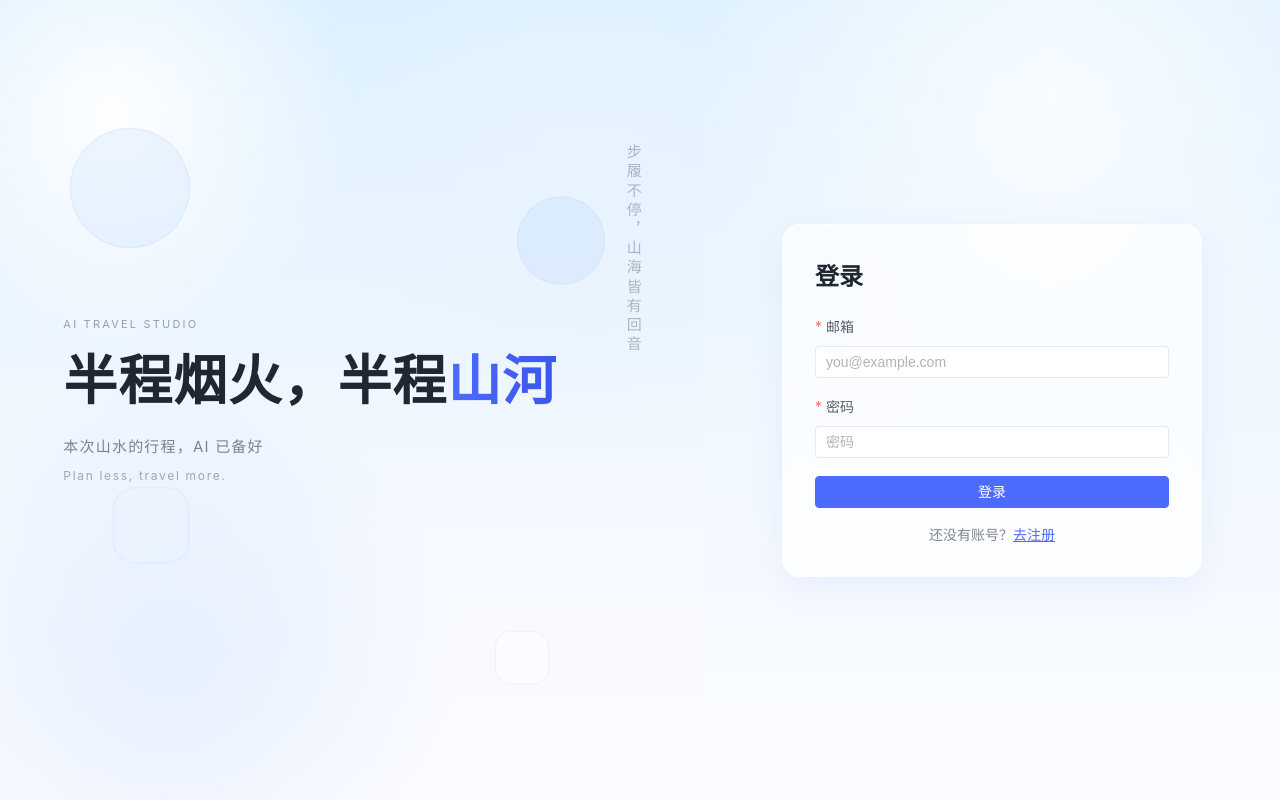
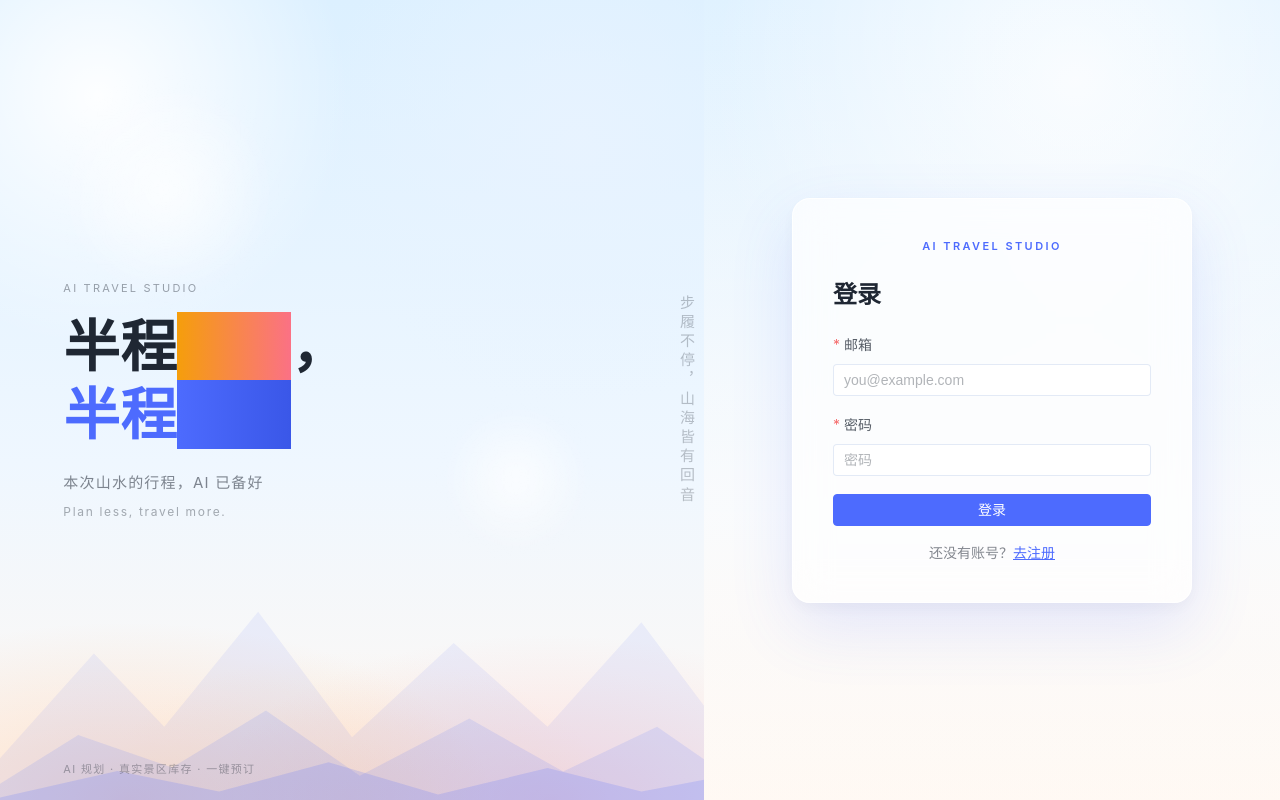
Before and after one commit to hsjs-z/AITravel-Plan, a Vue app in the folder frontend/: page /login in a window 1280 px wide. Built offline with nearby package versions, Linux system fonts and the light colour scheme.

Commit message:
style(auth): add warm horizon and layered mountains

```diff
--- a/frontend/src/components/auth/AuthLayout.vue
+++ b/frontend/src/components/auth/AuthLayout.vue
@@ -1,24 +1,38 @@
 <template>
   <main class="auth-shell">
     <section class="auth-brand" aria-hidden="true">
-      <span class="brand-shape shape-1" />
-      <span class="brand-shape shape-2" />
-      <span class="brand-shape shape-3" />
-      <span class="brand-shape shape-4" />
+      <div class="brand-mountains">
+        <svg class="mountain mountain-back" viewBox="0 0 900 260" preserveAspectRatio="none">
+          <path d="M0 220 L120 120 L210 190 L330 80 L450 200 L580 110 L700 190 L820 90 L900 170 V260 H0 Z" />
+        </svg>
+        <svg class="mountain mountain-middle" viewBox="0 0 900 260" preserveAspectRatio="none">
+          <path d="M0 240 L100 180 L220 220 L340 150 L460 230 L600 160 L720 225 L840 170 L900 210 V260 H0 Z" />
+        </svg>
+        <svg class="mountain mountain-front" viewBox="0 0 900 260" preserveAspectRatio="none">
+          <path d="M0 255 L150 210 L280 245 L420 195 L560 250 L700 205 L820 245 L900 225 V260 H0 Z" />
+        </svg>
+      </div>
+
+      <span class="brand-orb orb-a" />
+      <span class="brand-orb orb-b" />
 
       <div class="brand-content">
         <p class="brand-eyebrow">AI TRAVEL STUDIO</p>
         <h1 class="brand-title">
-          半程烟火，半程<span class="brand-gradient">山河</span>
+          <span class="brand-title-line">半程<span class="text-warm">烟火</span>，</span>
+          <span class="brand-title-line is-blue">半程<span class="text-cool">山河</span></span>
         </h1>
         <p class="brand-subtitle">本次山水的行程，AI 已备好</p>
         <p class="brand-english">Plan less, travel more.</p>
       </div>
+
       <p class="brand-poem">步履不停，山海皆有回音</p>
+      <p class="brand-footnote">AI 规划 · 真实景区库存 · 一键预订</p>
     </section>
 
     <section class="auth-form-area">
       <div class="auth-card">
+        <p class="auth-product">AI TRAVEL STUDIO</p>
         <slot />
       </div>
     </section>
@@ -27,13 +41,15 @@
 
 <style scoped>
 .auth-shell {
+  position: relative;
+  z-index: 1;
   display: grid;
   grid-template-columns: 55fr 45fr;
   min-height: 100vh;
   overflow: hidden;
   background:
-    radial-gradient(circle at 82% 12%, rgba(255, 255, 255, 0.72), transparent 28%),
-    linear-gradient(180deg, #dcf0ff, #fafbff);
+    radial-gradient(circle at 84% 10%, rgba(255, 255, 255, 0.8), transparent 28%),
+    linear-gradient(180deg, #dcf0ff, #f7fbff 64%, #fff8f2);
 }
 
 .auth-brand {
@@ -41,18 +57,88 @@
   display: flex;
   align-items: center;
   overflow: hidden;
-  padding: 8vh 10% 8vh 9%;
+  padding: 8vh 11% 8vh 9%;
   background:
-    radial-gradient(circle at 16% 14%, rgba(255, 255, 255, 0.92), transparent 27%),
-    radial-gradient(circle at 84% 22%, rgba(232, 243, 255, 0.85), transparent 30%),
-    radial-gradient(circle at 24% 82%, rgba(191, 217, 255, 0.32), transparent 34%),
-    linear-gradient(180deg, #dcf0ff, #f6f9ff 68%, #fafbff);
+    radial-gradient(circle at 14% 12%, rgba(255, 255, 255, 0.94), transparent 27%),
+    radial-gradient(circle at 82% 18%, rgba(232, 243, 255, 0.9), transparent 30%),
+    linear-gradient(180deg, #dcf0ff 0%, #eff7ff 58%, #fff8f2 100%);
+}
+
+.auth-brand::before {
+  content: "";
+  position: absolute;
+  inset: auto 0 0;
+  height: 38%;
+  pointer-events: none;
+  background:
+    radial-gradient(ellipse 80% 90% at 18% 100%, rgba(255, 170, 110, 0.3), transparent 65%),
+    radial-gradient(ellipse 70% 80% at 78% 100%, rgba(255, 145, 145, 0.24), transparent 68%),
+    radial-gradient(ellipse 52% 70% at 50% 100%, rgba(255, 210, 150, 0.22), transparent 70%);
+}
+
+.brand-mountains {
+  position: absolute;
+  right: 0;
+  bottom: 0;
+  left: 0;
+  z-index: 1;
+  height: 34%;
+  pointer-events: none;
+}
+
+.mountain {
+  position: absolute;
+  right: 0;
+  bottom: 0;
+  left: 0;
+  width: 100%;
+}
+
+.mountain-back {
+  height: 100%;
+  fill: rgba(77, 107, 254, 0.08);
+}
+
+.mountain-middle {
+  height: 78%;
+  fill: rgba(77, 107, 254, 0.12);
+}
+
+.mountain-front {
+  height: 56%;
+  fill: rgba(77, 107, 254, 0.18);
+}
+
+.brand-orb {
+  position: absolute;
+  border-radius: 50%;
+  pointer-events: none;
+  filter: blur(8px);
+  background: radial-gradient(circle, rgba(255, 255, 255, 0.72), transparent 70%);
+  animation: brand-float 18s ease-in-out infinite;
+}
+
+.orb-a {
+  top: 10%;
+  left: 8%;
+  width: 220px;
+  height: 220px;
+}
+
+.orb-b {
+  top: 52%;
+  right: 16%;
+  width: 150px;
+  height: 150px;
+  animation-delay: -6s;
+  animation-duration: 14s;
 }
 
 .brand-content {
   position: relative;
-  z-index: 1;
-  max-width: 520px;
+  z-index: 3;
+  max-width: 560px;
+  padding-right: 48px;
 }
 
 .brand-eyebrow {
@@ -65,18 +151,35 @@
 .brand-title {
   margin: 0;
   color: var(--tp-text);
-  font-size: clamp(40px, 4.2vw, 64px);
+  font-size: clamp(38px, 4.4vw, 60px);
   font-weight: 700;
-  letter-spacing: 0.02em;
-  line-height: 1.18;
+  letter-spacing: 0.01em;
+  line-height: 1.2;
 }
 
-.brand-gradient {
+.brand-title-line {
+  display: block;
+  white-space: nowrap;
+}
+
+.brand-title-line.is-blue {
+  color: #4d6bfe;
+}
+
+.text-warm,
+.text-cool {
   color: transparent;
-  background: linear-gradient(90deg, #4d6bfe, #3a57e8);
   -webkit-background-clip: text;
   background-clip: text;
   -webkit-text-fill-color: transparent;
+}
+
+.text-warm {
+  background: linear-gradient(90deg, #f59e0b, #fb7185);
+}
+
+.text-cool {
+  background: linear-gradient(90deg, #4d6bfe, #3a57e8);
 }
 
 .brand-subtitle {
@@ -95,64 +198,28 @@
 
 .brand-poem {
   position: absolute;
-  top: 18%;
-  right: 9%;
+  top: 50%;
+  right: 10px;
+  z-index: 4;
   margin: 0;
-  color: rgba(31, 39, 51, 0.3);
+  padding: 6px 0;
+  color: rgba(31, 39, 51, 0.28);
   font-size: 15px;
   letter-spacing: 0.28em;
   line-height: 1;
+  transform: translateY(-50%);
   writing-mode: vertical-rl;
 }
 
-.brand-shape {
+.brand-footnote {
   position: absolute;
-  pointer-events: none;
-  border: 1px solid rgba(77, 107, 254, 0.08);
-  background: rgba(191, 217, 255, 0.22);
-  animation: brand-float 16s ease-in-out infinite;
-}
-
-.shape-1 {
-  top: 16%;
-  left: 10%;
-  width: 120px;
-  height: 120px;
-  border-radius: 50%;
-  animation-duration: 18s;
-}
-
-.shape-2 {
-  top: 62%;
-  left: 16%;
-  width: 76px;
-  height: 76px;
-  border-radius: 22px;
-  background: rgba(232, 243, 255, 0.58);
-  animation-delay: -4s;
-  animation-duration: 14s;
-}
-
-.shape-3 {
-  top: 26%;
-  right: 14%;
-  width: 88px;
-  height: 88px;
-  border-radius: 50%;
-  background: rgba(191, 217, 255, 0.28);
-  animation-delay: -7s;
-  animation-duration: 20s;
-}
-
-.shape-4 {
-  right: 22%;
-  bottom: 14%;
-  width: 54px;
-  height: 54px;
-  border-radius: 16px;
-  background: rgba(255, 255, 255, 0.45);
-  animation-delay: -2s;
-  animation-duration: 12s;
+  bottom: 24px;
+  left: 9%;
+  z-index: 4;
+  margin: 0;
+  color: rgba(31, 39, 51, 0.36);
+  font-size: 11px;
+  letter-spacing: 0.12em;
 }
 
 @keyframes brand-float {
@@ -162,7 +229,7 @@
   }
 
   50% {
-    transform: translate3d(0, -14px, 0);
+    transform: translate3d(0, -12px, 0);
   }
 }
 
@@ -171,18 +238,30 @@
   place-items: center;
   min-width: 0;
   padding: 32px;
-  background: linear-gradient(180deg, rgba(255, 255, 255, 0.08), rgba(250, 251, 255, 0.5));
+  background: linear-gradient(180deg, rgba(255, 255, 255, 0.12), rgba(255, 250, 246, 0.42));
 }
 
 .auth-card {
-  width: min(420px, 100%);
-  padding: 32px;
+  position: relative;
+  width: min(400px, 100%);
+  padding: 40px;
   border: 1px solid rgba(255, 255, 255, 0.8);
   border-radius: 18px;
   background: rgba(255, 255, 255, 0.65);
-  box-shadow: 0 10px 32px rgba(77, 107, 254, 0.08);
-  backdrop-filter: blur(16px);
-  -webkit-backdrop-filter: blur(16px);
+  box-shadow:
+    0 24px 64px rgba(77, 107, 254, 0.14),
+    0 6px 18px rgba(31, 39, 51, 0.04);
+  backdrop-filter: blur(18px);
+  -webkit-backdrop-filter: blur(18px);
+}
+
+.auth-product {
+  margin: 0 0 22px;
+  color: var(--tp-brand);
+  font-size: 11px;
+  font-weight: 600;
+  letter-spacing: 0.22em;
+  text-align: center;
 }
 
 :deep(.auth-title) {
@@ -207,7 +286,7 @@
   }
 
   .auth-card {
-    padding: 26px 22px;
+    padding: 32px 24px;
   }
 }
 </style>
```
